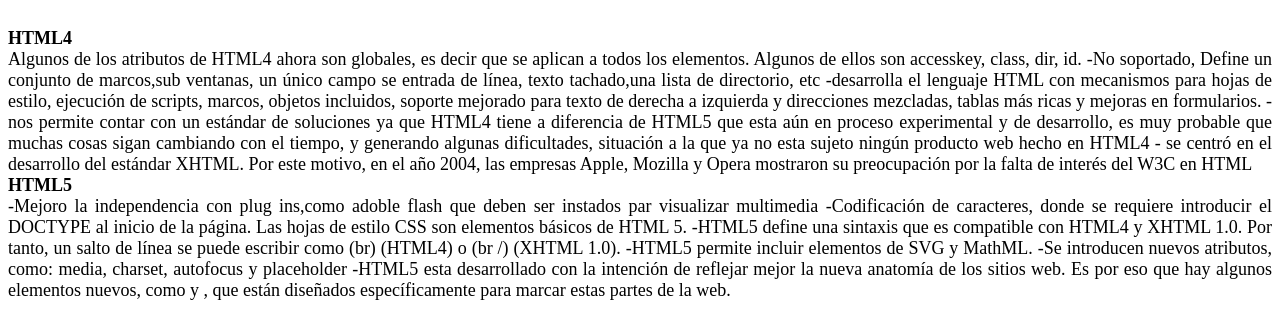
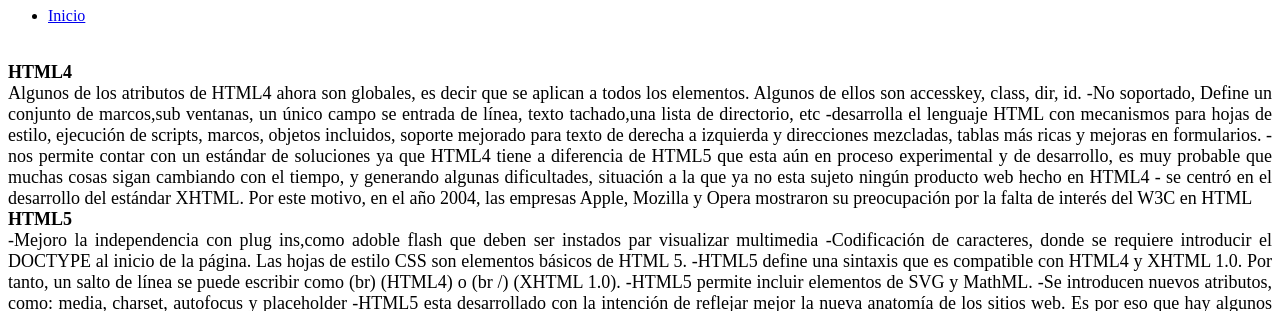
Before and after one commit to Jeuri2021/mispaginas, a plain HTML site: page paginas/diferencias.html in a window 1280 px wide. Shown: the part 73-384 px from the top of the page. Drawn offline with Linux system fonts and the light colour scheme.

Commit message:
primerparcial

```diff
--- a/paginas/diferencias.html
+++ b/paginas/diferencias.html
@@ -8,6 +8,9 @@
 </head>
 <body>
     <h1>Diferencias entre HTML4 y HTML5</h1>
+    <ul>
+        <li><a href="../index.html">Inicio</a></li>
+    </ul>
     <p align="justify"><font size="4"><br><b>HTML4</b><br>Algunos de los atributos de HTML4 ahora son globales, es decir que se aplican a todos los elementos. Algunos de ellos son accesskey, class, dir, id.
         -No soportado, Define un conjunto de marcos,sub ventanas, un único campo se entrada de línea, texto tachado,una lista de directorio, etc
         -desarrolla el lenguaje HTML con mecanismos para hojas de estilo, ejecución de scripts, marcos, objetos incluidos, soporte mejorado para texto de derecha a izquierda y direcciones mezcladas, tablas más ricas y mejoras en formularios.
```
Also changed, not shown: paginas/estructura.html (+3 -0 lines), paginas/funcionamiento.html (+3 -0 lines), paginas/historia.html (+3 -0 lines).
